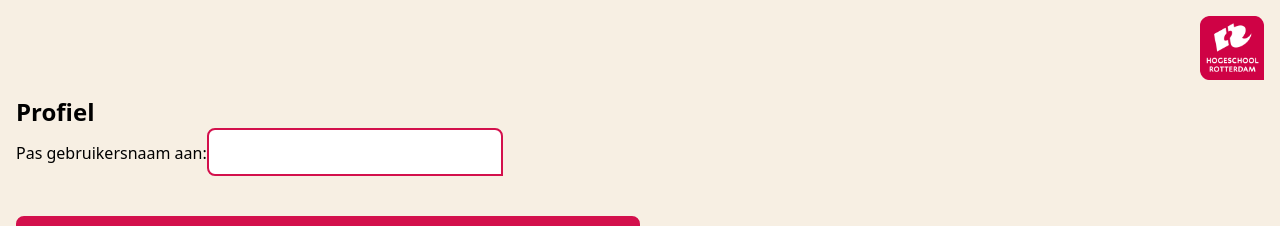
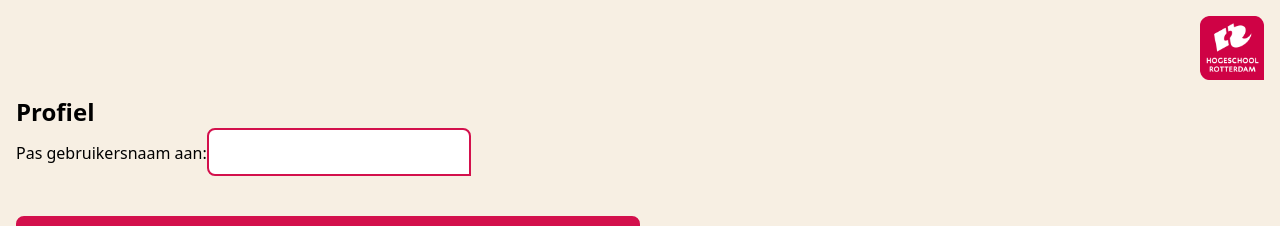
Before and after one commit to hugodeman/SM-3_team-3, a React (Vite) app: page /profile in a window 1280 px wide. Shown: the top 226 px of the page. Built offline with nearby package versions, Linux system fonts and the light colour scheme; no server answers.

Commit message:
Added darkmode styling

```diff
--- a/src/Profile.jsx
+++ b/src/Profile.jsx
@@ -133,7 +133,7 @@ function Profile() {
                     <div>
                         <label htmlFor="name" className="">Pas gebruikersnaam aan:</label>
                         <input type="text" name="display_name" id="display_name" value={formData.display_name} onChange={handleInputChange}
-                               className="px-4 py-2 bg-white text-lg border-customRed border-2 rounded-bl-lg rounded-tl-lg rounded-tr-lg hover:bg-customRed transition"
+                               className={`${darkMode ? 'text-black bg-customRed' : 'text-white'}px-4 py-2 text-lg text-center border-customRed border-2 rounded-bl-lg rounded-tl-lg rounded-tr-lg hover:bg-customRed transition`}
                         />
                     </div>
                     <button type={"submit"}
```
